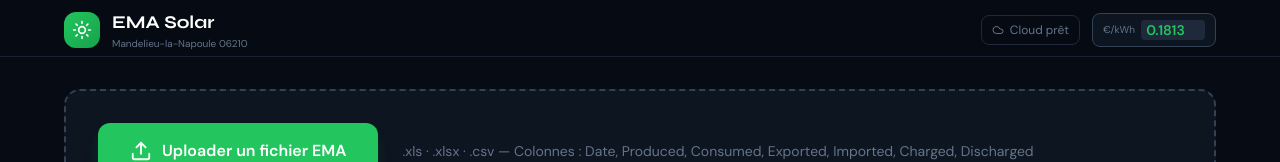
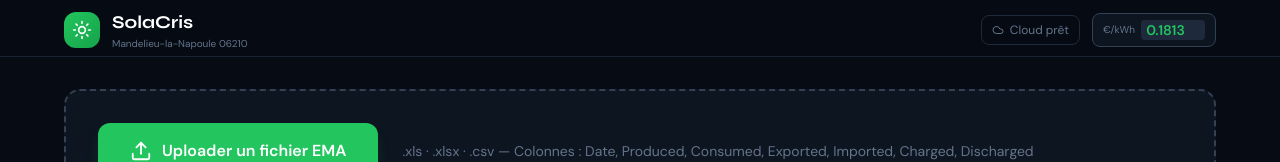
Before and after one commit to Chris-Attala/Solar_Energy, a React (Vite) app: page / in a window 1280 px wide. Shown: the top 162 px of the page. Built offline with nearby package versions, Linux system fonts and the light colour scheme; no server answers.

Commit message:
renommage SolaCris

```diff
--- a/src/App.tsx
+++ b/src/App.tsx
@@ -86,7 +86,7 @@ export default function App() {
               <Sun className="text-white" size={20} />
             </div>
             <div>
-              <div className="font-display font-bold text-lg text-white">EMA Solar</div>
+              <div className="font-display font-bold text-lg text-white">SolaCris</div>
               <div className="text-[10px] text-slate-500">Mandelieu-la-Napoule 06210</div>
             </div>
           </div>
```
